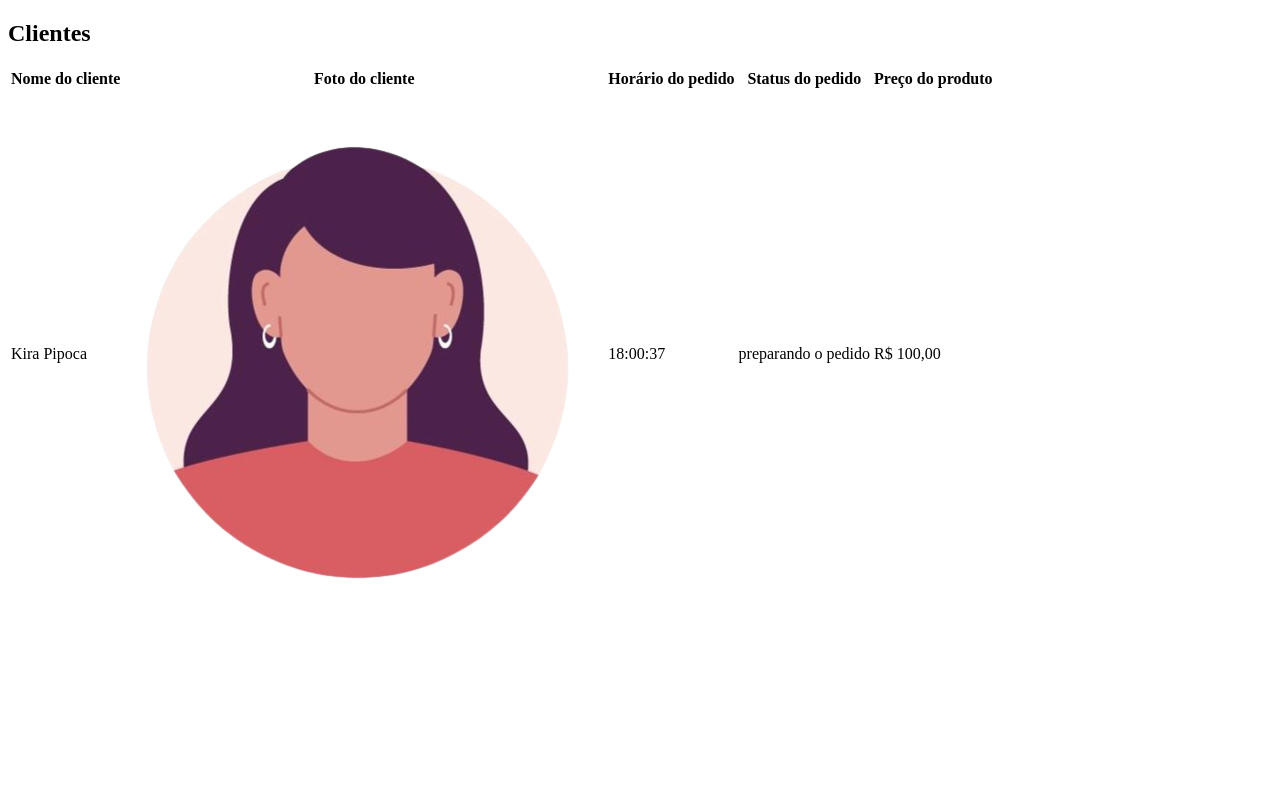
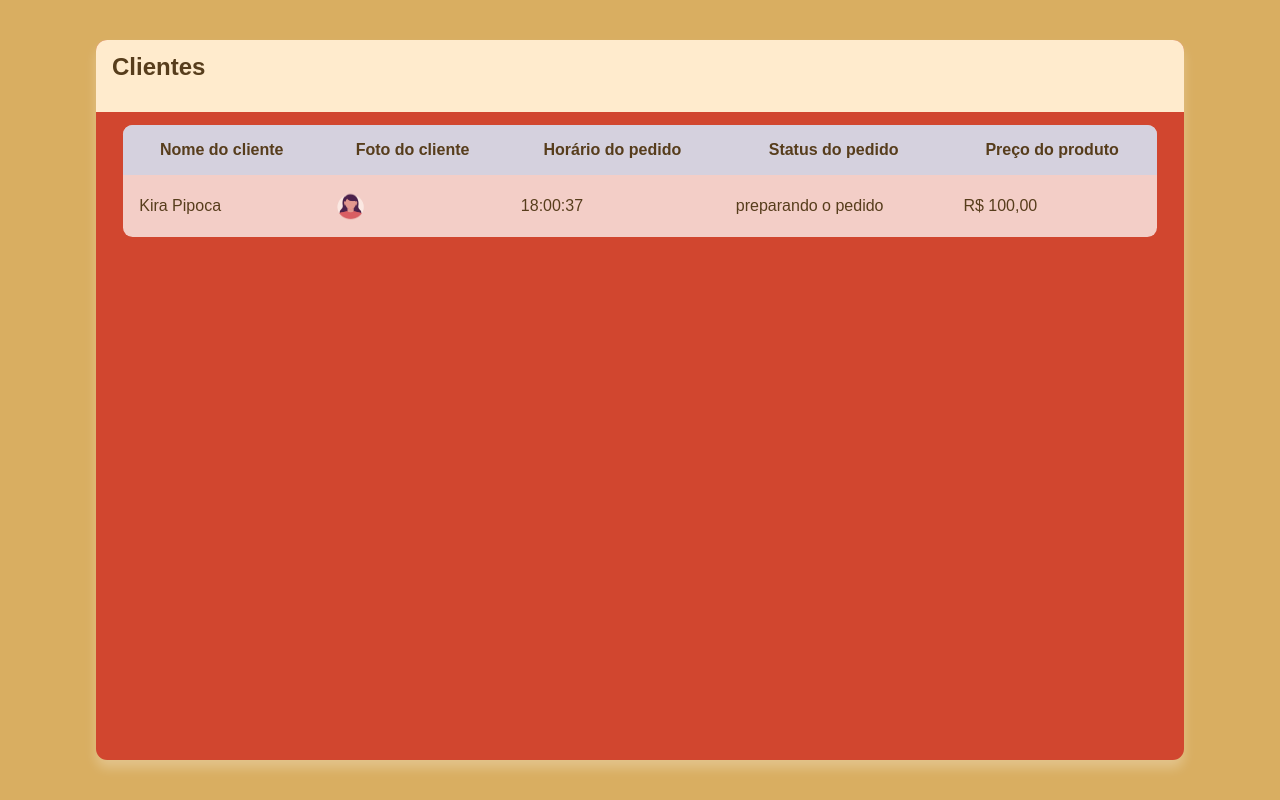
Before and after one commit to ryssaes/tabelaClientes, a plain HTML site: page index.html in a window 1280 px wide. Drawn offline with Linux system fonts and the light colour scheme; a web font is replaced by a local one.

Commit message:
primeiro cliente

```diff
--- a/index.html
+++ b/index.html
@@ -3,7 +3,7 @@
 <head>
     <meta charset="UTF-8">
     <meta name="viewport" content="width=device-width, initial-scale=1.0">
-    <link rel="stylesheet" href="styles.css">
+    <link rel="stylesheet" href="style.css">
     <title>Tabela_Clientes</title>
 </head>
 <body>
--- /dev/null
+++ b/style.css
@@ -0,0 +1,84 @@
+@import url('https://fonts.googleapis.com/css2?family=Inclusive+Sans&display=swap');
+@import url('https://fonts.googleapis.com/css2?family=Inclusive+Sans:ital@1&display=swap');
+
+*{
+    margin: 0;
+    padding: 0;
+    box-sizing: border-box;
+}
+
+body{
+    min-height: 100vh;
+    background-color: #D9AE61;
+    display: flex;
+    justify-content: center;
+    align-items: center;
+    color: #573D1C;
+}
+
+main.table {
+    width: 85vw;
+    height: 90vh;
+    background-color: #D1462F;
+    box-shadow: 0 0.5rem 0.7rem #fff4;
+    border-radius: 0.7rem;
+    overflow: hidden;
+}
+
+.table_header {
+    width: 100%;
+    height: 10%;
+    background-color: blanchedalmond;
+    padding: .8rem 1rem;
+    font-family: 'Inclusive Sans', sans-serif;
+}
+
+.table_body{
+    width: 95%;
+    max-height: calc(90% - .8rem);
+    background-color: #fffb;
+    margin: .8rem auto;
+    border-radius: .6rem;
+    overflow: auto;
+    font-family: 'Inclusive Sans', sans-serif;
+}
+
+table{
+    width: 100%;
+}
+
+td > img {
+    width: 30px;
+    height: 30px;
+    margin-right: .5rem;
+    border-radius: 50%;
+
+    vertical-align: middle;
+}
+
+table, th, td {
+    border-collapse: collapse;
+    padding: 1rem;
+}
+
+thead th{
+    position: sticky;
+    top: 0;
+    left: 0;
+    background-color: #d5d1defe;
+}
+
+.table_body::-webkit-scrollbar{
+    width: 0.5rem;
+    height: 0.5rem;
+}
+
+.table_body::-webkit-scrollbar-thumb{
+    border-radius: .5rem;
+    background-color: #0004;
+    visibility: hidden;
+}
+
+.table_body:hover::-webkit-scrollbar-thumb{
+    visibility: visible;
+}
```
